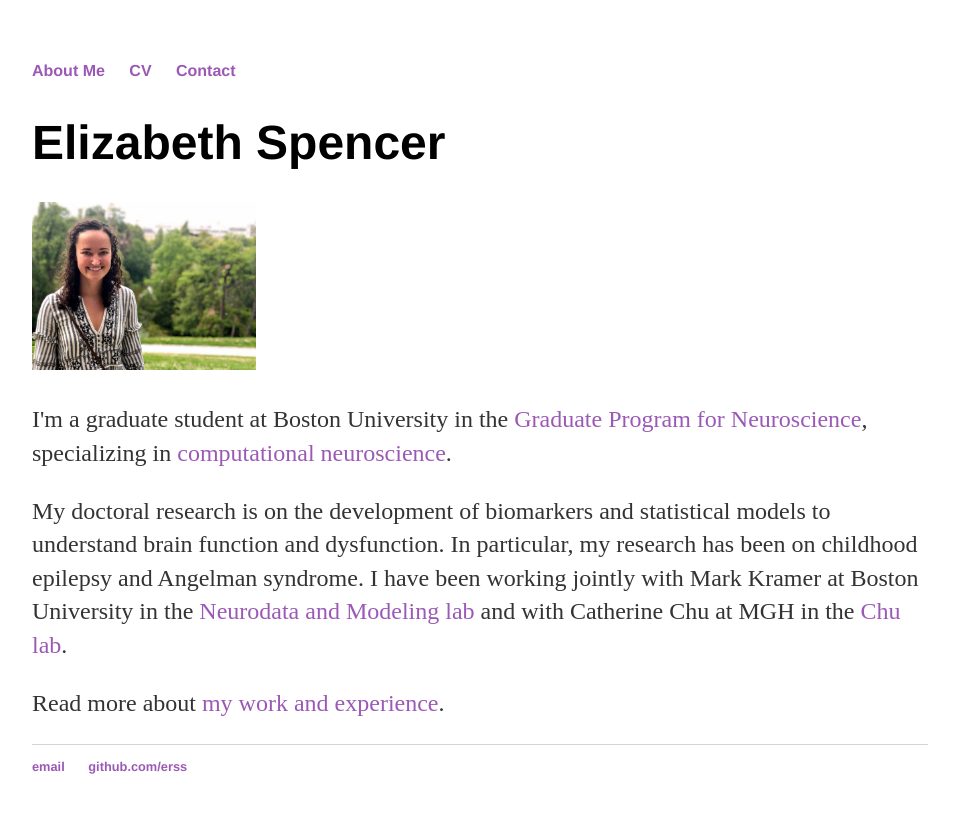
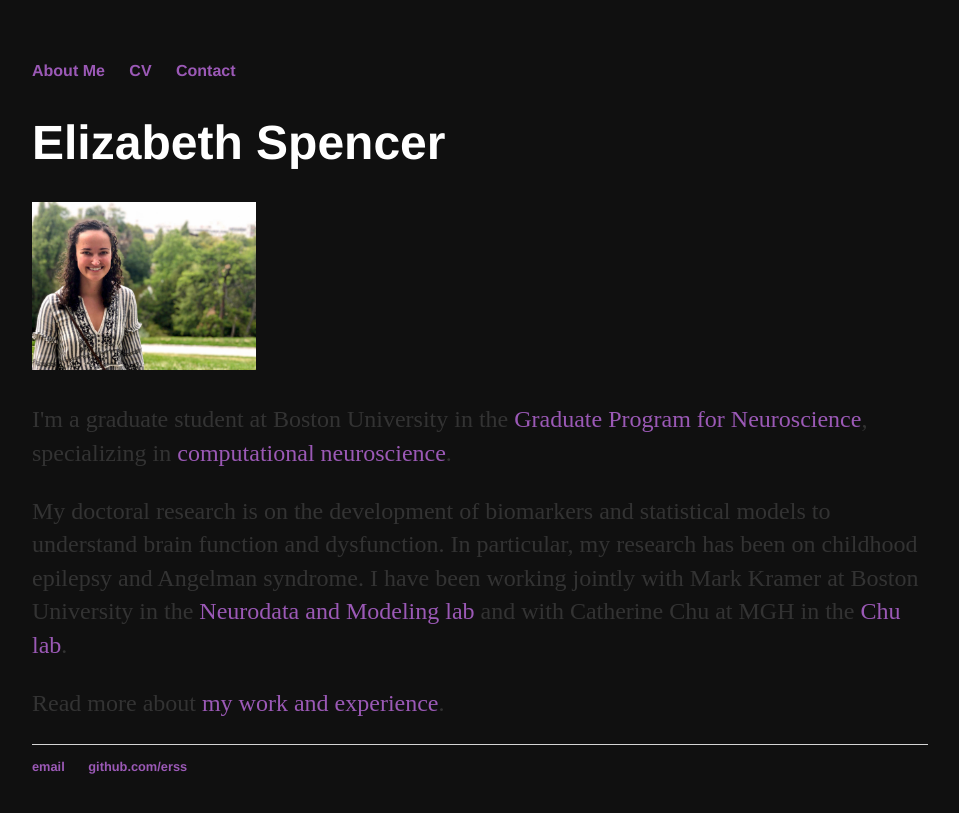
Before and after one commit to erss/erss.github.io, a Jekyll site: the page built from index.html, in a window 1280 px wide. Shown: the top 813 px of the page, without its empty margins (160-1119 px from the left). Built offline with Jekyll 4.4.1, drawn with Linux system fonts in a browser that asks for light colours.

Commit message:
Update main.css

```diff
--- a/css/main.css
+++ b/css/main.css
@@ -1,5 +1,8 @@
 body { margin: 60px auto; width: 70%; }
-
+body {
+  background-color: #101010;
+  color: #ffffff;
+}
 a { text-decoration: none; color: #9B59B6; }
 a:hover { text-decoration: underline; }
 
```
